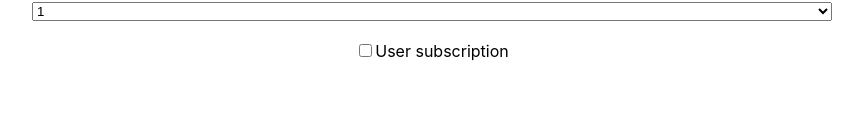
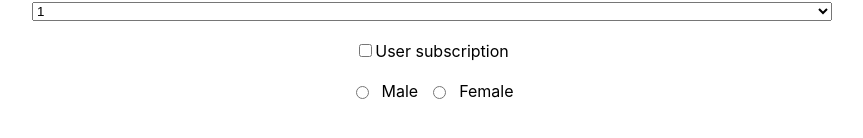
Before and after one commit to Studieren-React/react-forms, a React (Create React App) app: page / in a window 1280 px wide. Shown: the part 284-422 px from the top of the page, without its empty margins (208-1071 px from the left). Built offline with nearby package versions, Linux system fonts and the light colour scheme.

Commit message:
add radio input

```diff
--- a/src/components/Form.css
+++ b/src/components/Form.css
@@ -10,3 +10,9 @@
     margin-top: 30px;
     padding: 6px 12px;
 }
+
+.UserGender {
+    display: flex;
+    justify-content: center;
+    gap: 10px;
+}
--- a/src/components/Form.tsx
+++ b/src/components/Form.tsx
@@ -10,7 +10,8 @@ export class Form extends Component {
         userEmail: '',
         userMessage: '',
         userSelect: undefined,
-        userCheck: false
+        userCheck: false,
+        userGender: ''
     };
 
     handleChange = (event: React.FormEvent<HTMLInputElement | HTMLTextAreaElement | HTMLSelectElement>): void => {
@@ -38,7 +39,7 @@ export class Form extends Component {
     }
 
     render() {
-        const { userName, userEmail, userMessage, userSelect, userCheck } = this.state;
+        const { userName, userEmail, userMessage, userSelect, userCheck, userGender } = this.state;
 
         return (
             <div className="Form">
@@ -87,6 +88,23 @@ export class Form extends Component {
                     />
                     User subscription
                 </label>
+                <br />
+                <div className="UserGender">
+                    <input
+                        type="radio"
+                        name="userGender"
+                        value="male"
+                        onChange={this.handleChange}
+                        checked={userGender === 'male'}
+                    /> Male
+                    <input
+                        type="radio"
+                        name="userGender"
+                        value="female"
+                        onChange={this.handleChange}
+                        checked={userGender === 'female'}
+                    /> Female
+                </div>
             </div>
         )
     }
```
